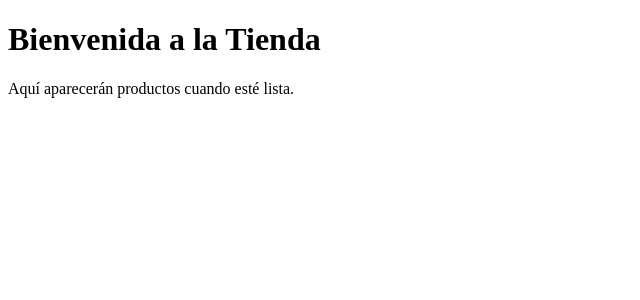
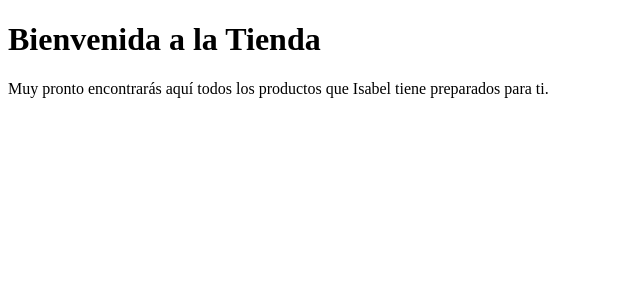
Before and after one commit to Isabel71btc/estrategia-btc-2025, a Next.js app: page /app/tienda in a window 1280 px wide. Shown: the top 300 px of the page, without its empty margins (0-640 px from the left). Built offline with nearby package versions, Linux system fonts and the light colour scheme.

Commit message:
Update page.jsx

```diff
--- a/app/app/tienda/page.jsx
+++ b/app/app/tienda/page.jsx
@@ -2,7 +2,7 @@ export default function Page() {
   return (
     <div>
       <h1>Bienvenida a la Tienda</h1>
-      <p>Aquí aparecerán productos cuando esté lista.</p>
+      <p>Muy pronto encontrarás aquí todos los productos que Isabel tiene preparados para ti.</p>
     </div>
   );
 }
```
